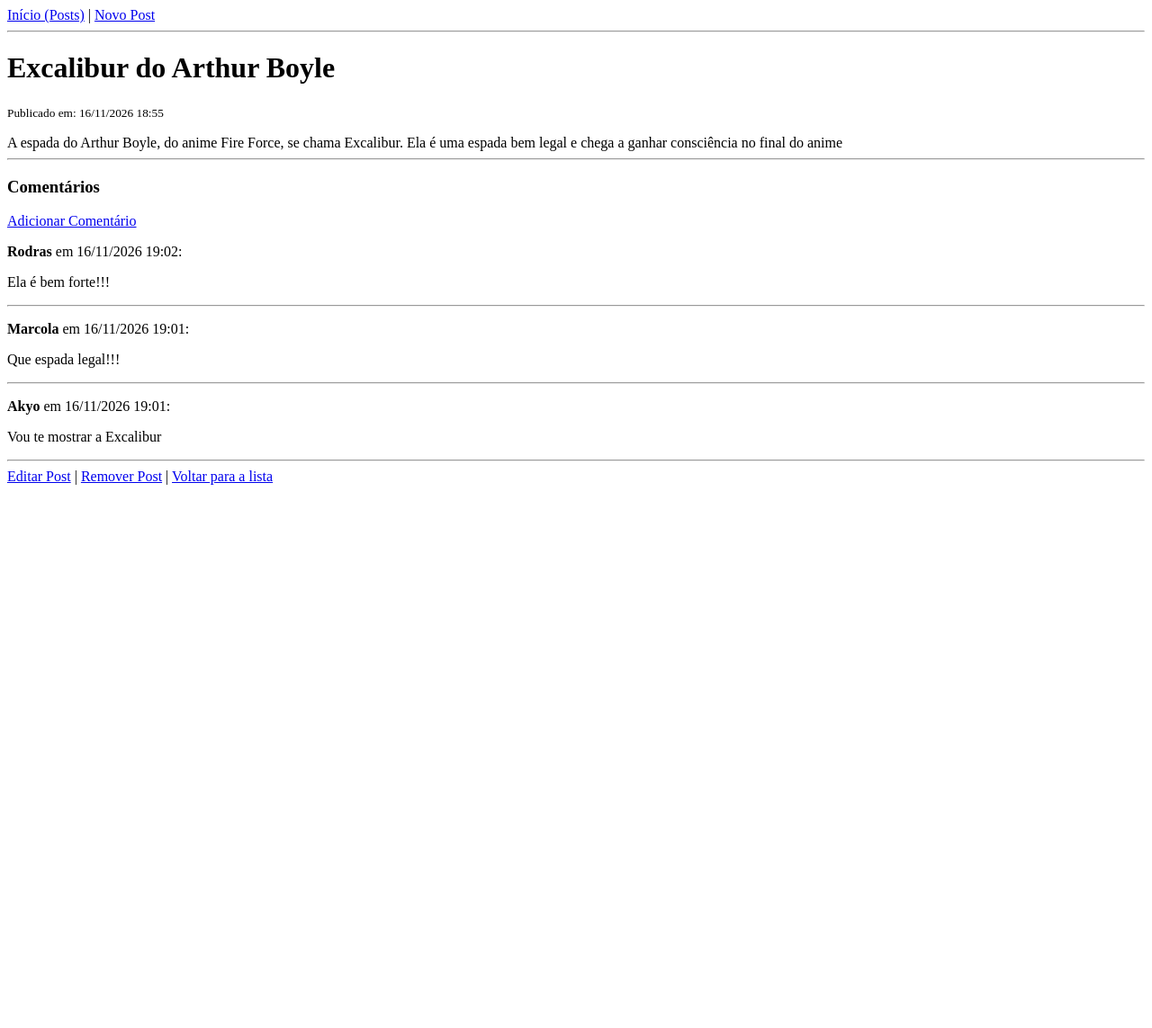
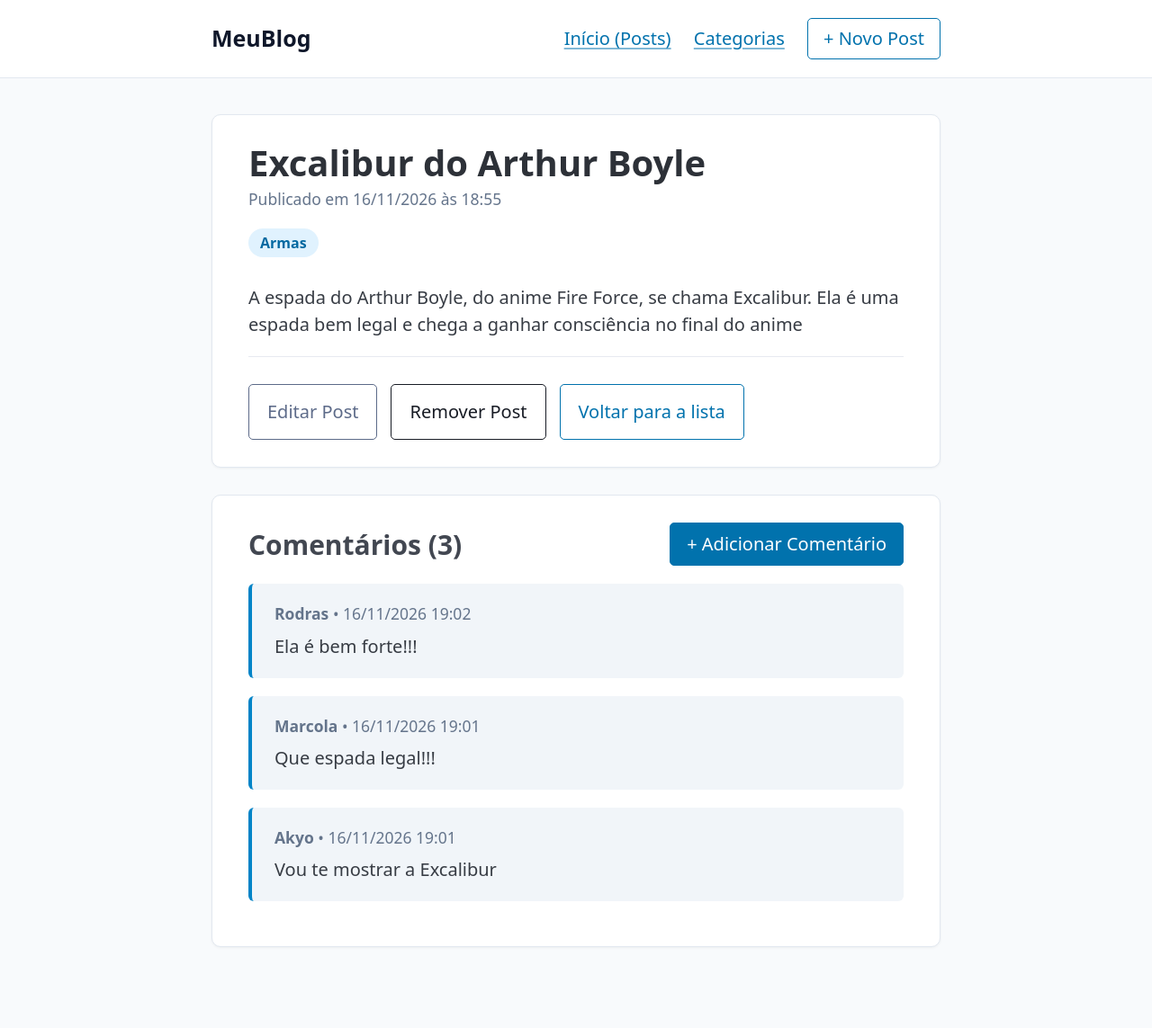
Before and after one commit to jobriel-br1/ep2-sisinfo-blog, a Django app: page /post/16/ in a window 1280 px wide. Shown: the whole page at 90% size. Before the commit the page ends 539 px from the top, so only its background shows below. Run offline with Django 5.2, Linux system fonts and the light colour scheme; data comes from the database, SQL or seed files in the repository; both versions use the stored data as it was after the commit; some libraries are stand-ins or nearby versions.

Commit message:
Parte 3: Sistema de categorias

```diff
--- a/blog/admin.py
+++ b/blog/admin.py
@@ -1,5 +1,6 @@
 from django.contrib import admin
-from .models import Post, Comment
+from .models import Post, Comment, Category
 
 admin.site.register(Post)
 admin.site.register(Comment)
+admin.site.register(Category)
--- a/blog/forms.py
+++ b/blog/forms.py
@@ -4,4 +4,4 @@ from .models import Post
 class PostForm(forms.ModelForm):
     class Meta:
         model = Post
-        fields = ['title', 'content']
+        fields = ['title', 'content', 'categories']
--- a/blog/models.py
+++ b/blog/models.py
@@ -1,10 +1,18 @@
 from django.db import models
 from django.conf import settings
+
+class Category(models.Model):
+    name = models.CharField(max_length=100)
+    description = models.TextField()
+
+    def __str__(self):
+        return self.name
 
 class Post(models.Model):
     title = models.CharField(max_length=200)
     content = models.TextField()
     post_date = models.DateTimeField(auto_now_add=True)
+    categories = models.ManyToManyField(Category, related_name='posts', blank=True)
 
     def __str__(self):
         return self.title
--- a/blog/urls.py
+++ b/blog/urls.py
@@ -8,4 +8,6 @@ urlpatterns = [
     path('post/<int:pk>/edit/', views.PostUpdateView.as_view(), name='post_update'),
     path('post/<int:pk>/delete/', views.PostDeleteView.as_view(), name='post_delete'),
     path('post/<int:pk>/comment/', views.comment_create, name='comment_create'),
+    path('categories/', views.category_list, name='category_list'),
+    path('category/<int:pk>/', views.category_detail, name='category_detail'),
 ]
--- a/blog/views.py
+++ b/blog/views.py
@@ -2,7 +2,7 @@ from django.shortcuts import render, get_object_or_404, redirect
 from django.urls import reverse_lazy
 from django.views.generic import ListView, DetailView, CreateView, UpdateView, DeleteView
 from django.contrib.auth import get_user_model
-from .models import Post, Comment
+from .models import Post, Comment, Category
 from .forms import PostForm
 
 def comment_create(request, pk):
@@ -16,6 +16,15 @@ def comment_create(request, pk):
         Comment.objects.create(post=post, author=author, text=text)
         return redirect('post_detail', pk=post.pk)
     return render(request, 'comment_form.html', {'post': post, 'users': users})
+
+def category_list(request):
+    categories = Category.objects.all()
+    return render(request, 'category_list.html', {'categories': categories})
+
+def category_detail(request, pk):
+    category = get_object_or_404(Category, pk=pk)
+    posts = category.posts.all().order_by('-post_date')
+    return render(request, 'post_list.html', {'posts': posts, 'category': category})
 
 class PostListView(ListView):
     model = Post
--- a/templates/base.html
+++ b/templates/base.html
@@ -1,21 +1,95 @@
 <!DOCTYPE html>
-<html lang="pt-br">
+<html lang="pt-br" data-theme="light">
 <head>
     <meta charset="UTF-8">
     <meta name="viewport" content="width=device-width, initial-scale=1.0">
-    <title>{% block title %}Meu Blog Django{% endblock %}</title>
+    <title>{% block title %}Meu Blog Sobre Personagens da Ficção{% endblock %}</title>
+
+    <link rel="stylesheet" href="https://cdn.jsdelivr.net/npm/@picocss/pico@2/css/pico.min.css">
+    <style>
+        body {
+            background-color: #f8fafc;
+        }
+        header.top-nav {
+            background-color: #ffffff;
+            border-bottom: 1px solid #e2e8f0;
+            padding: 1rem 0;
+            margin-bottom: 2rem;
+        }
+        header.top-nav nav {
+            max-width: 850px;
+            margin: 0 auto;
+            padding: 0 1rem;
+            display: flex;
+            justify-content: space-between;
+            align-items: center;
+        }
+        .brand {
+            font-weight: 800;
+            font-size: 1.25rem;
+            color: #0f172a;
+            text-decoration: none;
+        }
+        main.container {
+            max-width: 850px;
+            margin: 0 auto;
+            padding: 0 1rem 3rem 1rem;
+        }
+        article.card {
+            background: #ffffff;
+            border: 1px solid #e2e8f0;
+            border-radius: 10px;
+            padding: 1.5rem 2rem;
+            box-shadow: 0 1px 3px rgba(0, 0, 0, 0.05);
+            margin-bottom: 1.5rem;
+        }
+        .badge {
+            display: inline-block;
+            background-color: #e0f2fe;
+            color: #0369a1;
+            padding: 0.2rem 0.65rem;
+            border-radius: 999px;
+            font-size: 0.8rem;
+            font-weight: 600;
+            text-decoration: none;
+            margin-right: 0.35rem;
+        }
+        .badge:hover {
+            background-color: #bae6fd;
+        }
+        .meta {
+            color: #64748b;
+            font-size: 0.875rem;
+            margin-bottom: 1rem;
+        }
+        .actions {
+            display: flex;
+            gap: 0.75rem;
+            margin-top: 1.5rem;
+            flex-wrap: wrap;
+        }
+        .comment-box {
+            background-color: #f1f5f9;
+            border-left: 4px solid #0284c7;
+            padding: 1rem 1.25rem;
+            border-radius: 6px;
+            margin-bottom: 1rem;
+        }
+    </style>
 </head>
 <body>
-    <header>
+    <header class="top-nav">
         <nav>
-            <a href="{% url 'post_list' %}">Início (Posts)</a> |
-            <a href="{% url 'post_create' %}">Novo Post</a>
-
+            <a href="{% url 'post_list' %}" class="brand">MeuBlog</a>
+            <div>
+                <a href="{% url 'post_list' %}" style="margin-right: 1rem;">Início (Posts)</a>
+                <a href="{% url 'category_list' %}" style="margin-right: 1rem;">Categorias</a>
+                <a href="{% url 'post_create' %}" role="button" class="outline" style="padding: 0.35rem 0.85rem;">+ Novo Post</a>
+            </div>
         </nav>
-        <hr>
     </header>
 
-    <main>
+    <main class="container">
         {% block content %}
         {% endblock %}
     </main>
--- a/templates/post_detail.html
+++ b/templates/post_detail.html
@@ -1,27 +1,45 @@
 {% extends 'base.html' %}
 
 {% block content %}
-    <h1>{{ post.title }}</h1>
-    <p><small>Publicado em: {{ post.post_date|date:"d/m/Y H:i" }}</small></p>
+    <article class="card">
+        <h1 style="margin-bottom: 0.25rem;">{{ post.title }}</h1>
+        <p class="meta">Publicado em {{ post.post_date|date:"d/m/Y \à\s H:i" }}</p>
+
+        <div style="margin-bottom: 1.5rem;">
+            {% for cat in post.categories.all %}
+                <a href="{% url 'category_detail' cat.pk %}" class="badge">{{ cat.name }}</a>
+            {% empty %}
+                <span class="meta">Sem categoria</span>
+            {% endfor %}
+        </div>
 
         <div>
             {{ post.content|safe }}
         </div>
 
         <hr>
-    <h3>Comentários</h3>
-    <p><a href="{% url 'comment_create' post.pk %}">Adicionar Comentário</a></p>
+        <div class="actions">
+            <a href="{% url 'post_update' post.pk %}" role="button" class="secondary outline">Editar Post</a>
+            <a href="{% url 'post_delete' post.pk %}" role="button" class="contrast outline">Remover Post</a>
+            <a href="{% url 'post_list' %}" role="button" class="outline">Voltar para a lista</a>
+        </div>
+    </article>
+
+    <article class="card">
+        <div style="display: flex; justify-content: space-between; align-items: center; margin-bottom: 1rem;">
+            <h3 style="margin: 0;">Comentários ({{ comments|length }})</h3>
+            <a href="{% url 'comment_create' post.pk %}" role="button" style="padding: 0.4rem 0.9rem;">+ Adicionar Comentário</a>
+        </div>
 
         {% for comment in comments %}
-        <div>
-            <p><strong>{{ comment.author.username }}</strong> em {{ comment.post_date|date:"d/m/Y H:i" }}:</p>
-            <p>{{ comment.text }}</p>
+            <div class="comment-box">
+                <p class="meta" style="margin-bottom: 0.4rem;">
+                    <strong>{{ comment.author.username }}</strong> • {{ comment.post_date|date:"d/m/Y H:i" }}
+                </p>
+                <p style="margin: 0;">{{ comment.text }}</p>
             </div>
-        <hr>
         {% empty %}
-        <p>Nenhum comentário ainda.</p>
+            <p class="meta" style="margin: 0;">Nenhum comentário ainda. Seja o primeiro a comentar!</p>
         {% endfor %}
-    <a href="{% url 'post_update' post.pk %}">Editar Post</a> |
-    <a href="{% url 'post_delete' post.pk %}">Remover Post</a> |
-    <a href="{% url 'post_list' %}">Voltar para a lista</a>
+    </article>
 {% endblock %}
```
Also changed, not shown: templates/category_list.html (added, +17 -0 lines), templates/post_list.html (+22 -6 lines), blog/migrations/0003_category_post_categories.py (added), db.sqlite3. Lines whose indentation alone changed are shown as unchanged.
